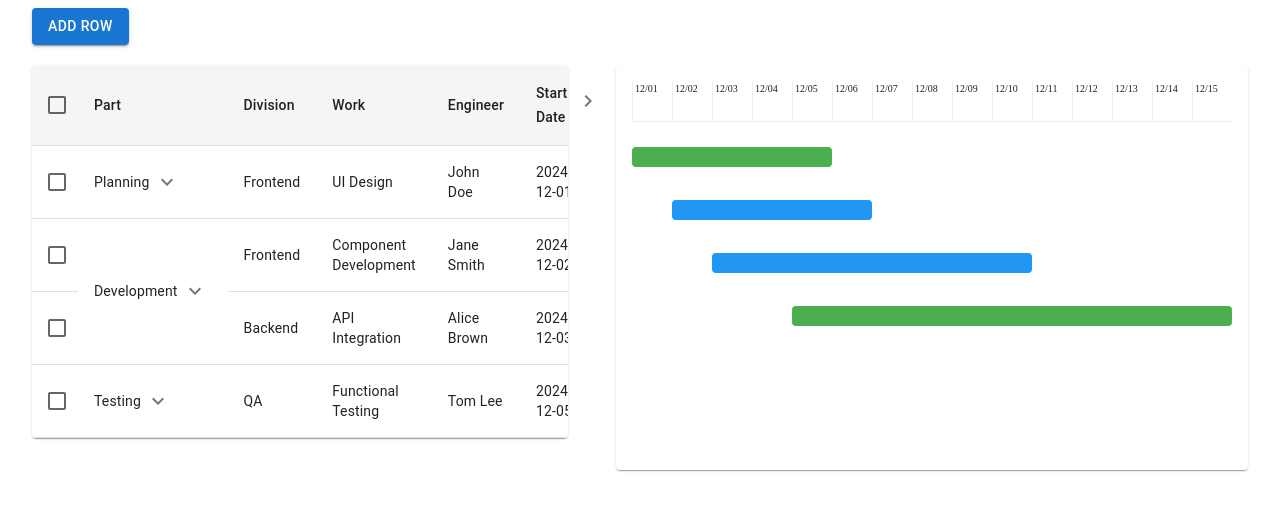
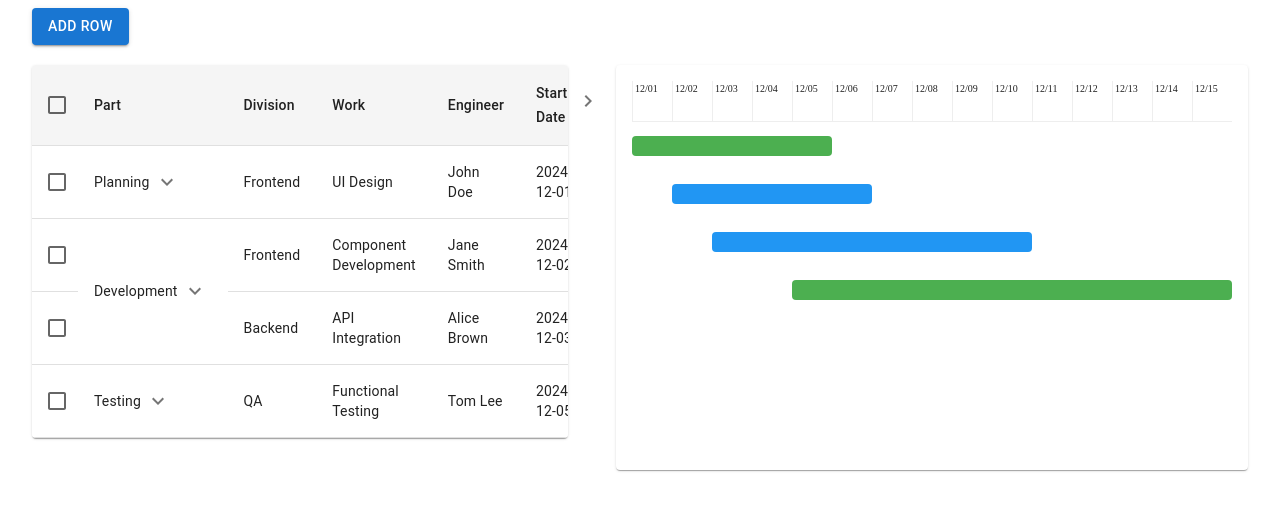
Before and after one commit to zhco00/table, a React (Vite) app: page / in a window 1280 px wide. Shown: the top 510 px of the page. Built offline with nearby package versions, Linux system fonts and the light colour scheme.

Commit message:
fix: 간트 차트 첫 행 접기 예외처리 제거
- 첫 번째 행도 다른 행들과 동일하게 접기/펼치기가 적용되도록 수정
- 'index !== 0' 조건 제거하여 모든 행의 동작 일관성 확보

```diff
--- a/src/components/GanttChart.jsx
+++ b/src/components/GanttChart.jsx
@@ -6,6 +6,8 @@ import { useState } from 'react';
 
 const GanttChart = ({ data, collapsedParts }) => {
   const [isCollapsed, setIsCollapsed] = useState(false);
+  const ROW_HEIGHT = 48;
+  const BAR_HEIGHT = 20;
 
   // 전체 프로젝트 기간 계산
   const startDates = data.map(item => new Date(item.StartDate));
@@ -88,11 +90,16 @@ const GanttChart = ({ data, collapsedParts }) => {
             </div>
 
             {/* 간트 차트 바 */}
-            <div style={{ marginTop: '25px', position: 'relative', minHeight: 'calc(100% - 65px)' }}>
+            <div style={{
+              position: 'relative',
+              minHeight: 'calc(100% - 40px)',
+              paddingTop: '12px'
+            }}>
               {data.map((row, index) => {
-                if (collapsedParts[row.Part_Group_ID] && index !== 0) return null;
+                if (collapsedParts[row.Part_Group_ID]) return null;
 
                 const position = getBarPosition(row.StartDate, row.DueDate);
+                const verticalPosition = (index * ROW_HEIGHT) + ((ROW_HEIGHT - BAR_HEIGHT) / 2);
 
                 return (
                   <Tooltip
@@ -106,8 +113,8 @@ const GanttChart = ({ data, collapsedParts }) => {
                     <div
                       style={{
                         position: 'absolute',
-                        height: '20px',
-                        top: `${(index * 53)}px`,
+                        height: `${BAR_HEIGHT}px`,
+                        top: `${verticalPosition}px`,
                         backgroundColor: row.Status === 'Completed' ? '#4caf50' : '#2196f3',
                         borderRadius: '4px',
                         cursor: 'pointer',
```
